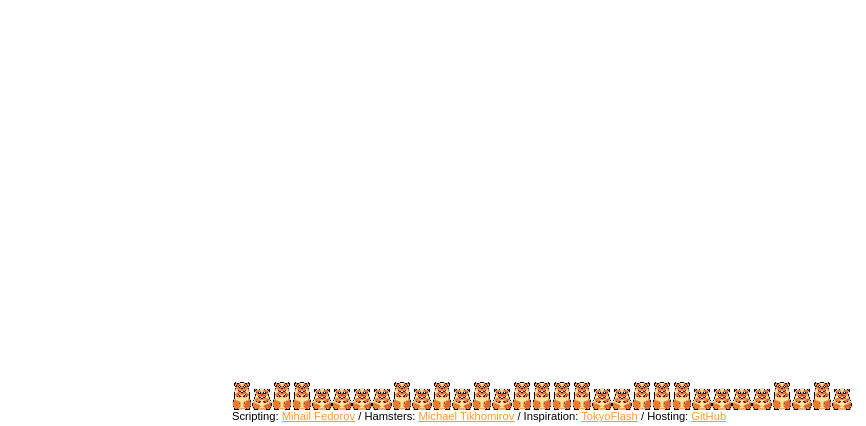
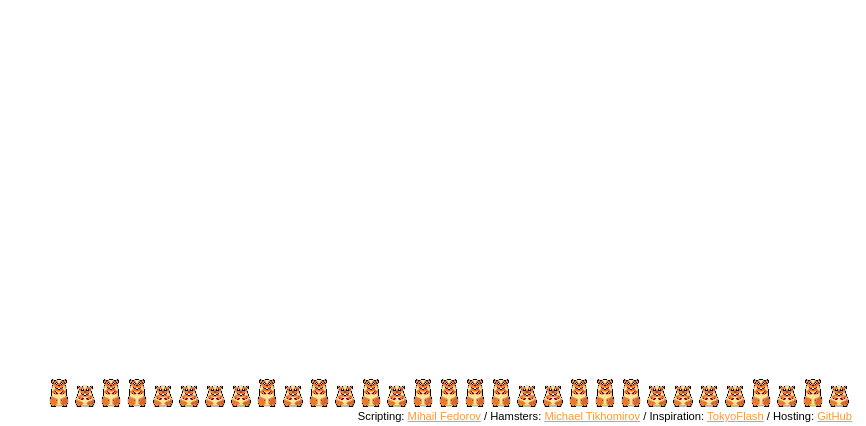
Before and after one commit to StaticNetwork/binaryhamsters.com, a plain HTML site: page index.html in a window 1280 px wide. Shown: the part 374-800 px from the top of the page, without its empty margins (414-1280 px from the left). Drawn offline with Linux system fonts and the light colour scheme.

Commit message:
add some styles

```diff
--- a/css/bh.css
+++ b/css/bh.css
@@ -17,9 +17,13 @@ body {
 	right: 10px;
 	bottom: 0;
 	padding: 4px;
+	text-align: right;
 }
 #copyrights a {
 	color: #FF9933;
+}
+#copyrights img {
+	margin: 3px;
 }
 #time {
         position: absolute;
```
